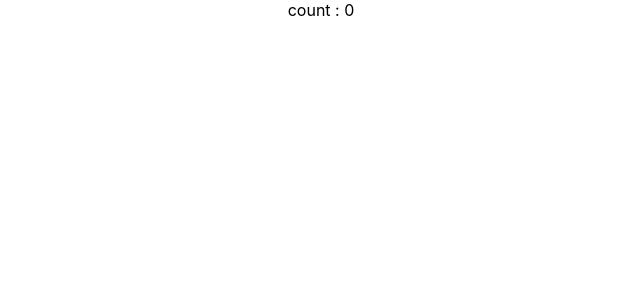
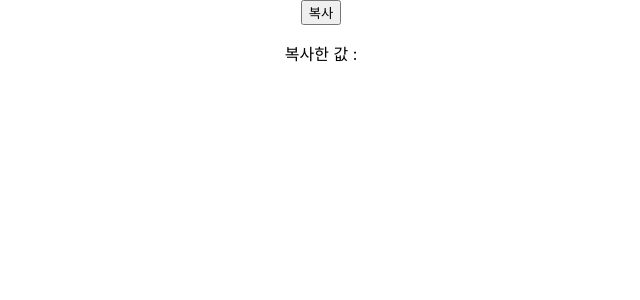
Before and after one commit to JihooDev/react_hooks, a React (Create React App) app: page / in a window 1280 px wide. Shown: the top 300 px of the page, without its empty margins (319-959 px from the left). Built offline with nearby package versions, Linux system fonts and the light colour scheme.

Commit message:
feat: useCopyToClipboard

```diff
--- a/package.json
+++ b/package.json
@@ -10,8 +10,8 @@
     "@types/node": "^16.18.59",
     "@types/react": "^18.2.31",
     "@types/react-dom": "^18.2.14",
-    "react": "^18.2.0",
-    "react-dom": "^18.2.0",
+    "react": "^18.3.0-next-1308e49a6-20230330",
+    "react-dom": "^18.3.0-canary-b8e47d988-20231023",
     "react-scripts": "5.0.1",
     "typescript": "^4.9.5",
     "usehooks-ts": "^2.9.1",
--- a/src/App.tsx
+++ b/src/App.tsx
@@ -3,12 +3,14 @@ import logo from './logo.svg';
 import './App.css';
 import UseBoolean from './components/useBoolean/UseBoolean';
 import UseClickAnyWhere from './components/useClickAnyWhere/UseClickAnyWhere';
+import UseCopyToClipboard from './components/useCopyToClipboard/UseCopyToClipboard';
 
 function App() {
   return (
     <div className="App">
       {/* <UseBoolean /> */}
-      <UseClickAnyWhere />
+      {/* <UseClickAnyWhere /> */}
+      <UseCopyToClipboard />
     </div>
   );
 }
--- /dev/null
+++ b/src/components/useCopyToClipboard/UseCopyToClipboard.tsx
@@ -0,0 +1,19 @@
+import React, { ReactElement, useState } from 'react'
+import { useCopyToClipboard } from 'usehooks-ts'
+
+const UseCopyToClipboard = (): ReactElement => {
+    const [value, copy] = useCopyToClipboard();
+
+    return (
+        <div>
+            <button
+                onClick={() => copy('wlgn829@gmail.com')}
+            >
+                복사
+            </button>
+            <p>복사한 값 : {value}</p>
+        </div>
+    )
+}
+
+export default UseCopyToClipboard
```
Also changed, not shown: src/components/useCopyToClipboard/defaultHook.tsx (added, +28 -0 lines), src/components/useCopyToClipboard/README.md (added), 2 other files (tests, documents, lock files or other folders).
